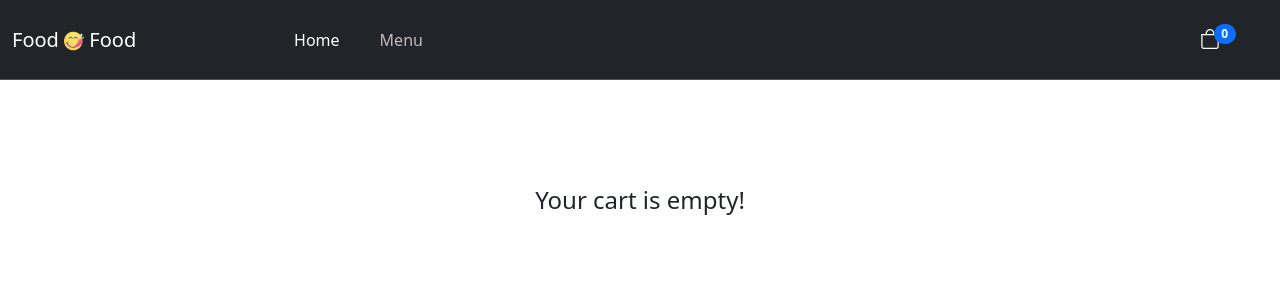
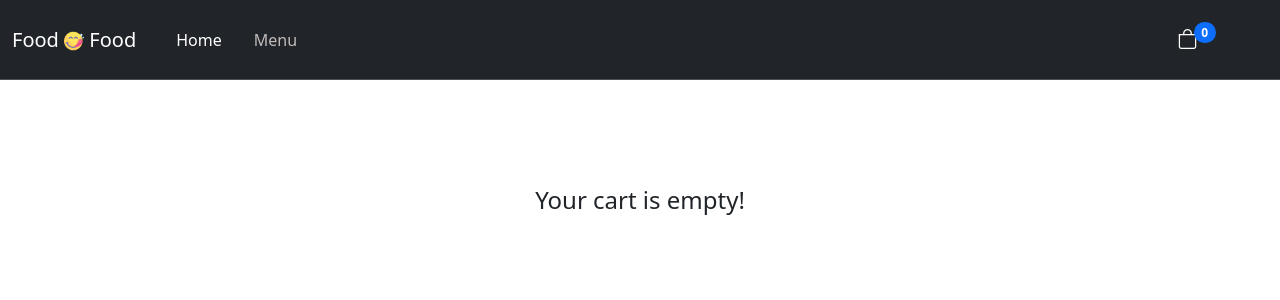
Before and after one commit to karthis668/my-ecommerce-app, a React (Vite) app: page /cart in a window 1280 px wide. Shown: the top 300 px of the page. Built offline with nearby package versions, Linux system fonts and the light colour scheme.

Commit message:
ui responsive issues fixed

```diff
--- a/src/components/navbar/navbar.jsx
+++ b/src/components/navbar/navbar.jsx
@@ -38,20 +38,20 @@ const NavBar = () => {
           <span className="navbar-toggler-icon"></span>
         </button>
         <div className="collapse navbar-collapse" id="navbarSupportedContent">
-          <ul className="navbar-nav me-auto mb-2 mb-lg-0 ">
-            <li className="nav-item" onClick={() => setMenu("Home")}>
+          <ul className="navbar-nav me-auto">
+            <li className="nav-item ms-3" onClick={() => setMenu("Home")}>
               <span className={`nav-link ${menu == "Home" ? "active" : ""}`}>
                 <Link to="/">Home</Link>
               </span>
             </li>
-            <li className="nav-item ms-4" onClick={() => setMenu("Recipes")}>
+            <li className="nav-item ms-3" onClick={() => setMenu("Recipes")}>
               <span className={`nav-link ${menu == "Recipes" ? "active" : ""}`}>
                 <Link to="recipes">Menu</Link>
               </span>
             </li>
           </ul>
           <div>
-          <Link to={"/cart"} >
+          <Link to={"/cart"} className="">
           <i className="bi bi-bag me-5"></i>
           <span className="badge text-bg-primary rounded-pill">{cart}</span>
           </Link>
--- a/src/pages/home.jsx
+++ b/src/pages/home.jsx
@@ -1,7 +1,6 @@
 import { useContext, useEffect, useState } from "react";
 import { getRecipesList } from "../api/recipesapi";
 import Loader from "../components/loader/loader";
-import Rating from "../components/rating/rating";
 import CarouselBanner from "./carouselBanner";
 import { Link } from "react-router-dom";
 import { CartContext } from "../components/context/cart";
@@ -56,12 +55,12 @@ function Home() {
                   <p className="card-text">{recp.instructions}</p>
                   <div className="d-flex justify-content-between align-items-center">
                     <span>
-                      Rating : <Rating className="rating" value={recp.rating} />
+                      Rating :  <i className="bi bi-star-fill" style={{color:'green'}}></i> {recp.rating}
                     </span>
                     <button
                       onClick={() => addCart(recp)}
                       type="button"
-                      className="btn btn-primary"  id="liveToastBtn">
+                      className="btn btn-primary btn-sm"  id="liveToastBtn">
                       Add to Cart
                     </button>
                   </div>
--- a/src/pages/recipe-details.jsx
+++ b/src/pages/recipe-details.jsx
@@ -49,16 +49,16 @@ function RecipeDetails() {
       ) : (
         <div>
           <div className="row p-3">
-            <div className="col-5">
+            <div className="col md-col-5 lg-col-5 sm-col-12">
               <img className="product-detail-img" src={data?.image} width="600px" height="500px" />
 
             </div>
-            <div className="col-6">
+            <div className="col sm-col-12 md-col-7 lg-col-7">
               <div className="d-flex justify-content-between align-items-center">
               <h3>
                 {data?.name} ({data?.cuisine})
               </h3>
-              <button onClick={()=>addCart(data)} type="button" className="btn btn-primary">
+              <button onClick={()=>addCart(data)} type="button" className="btn btn-primary btn-sm">
                 Add  to Cart
               </button>
               </div>
--- a/src/scss/style.scss
+++ b/src/scss/style.scss
@@ -6,6 +6,14 @@ p.card-text {
     overflow: hidden;
     display: -webkit-box;
     -webkit-line-clamp: 2;
+    line-clamp: 2;
+    -webkit-box-orient: vertical;
+}
+
+h5.card-title.d-flex.justify-content-between a {
+    overflow: hidden;
+    display: -webkit-box;
+    -webkit-line-clamp: 1;
     line-clamp: 2;
     -webkit-box-orient: vertical;
 }
@@ -66,9 +74,9 @@ span.nav-link.active a {
 }
 
 span.badge.text-bg-primary.rounded-pill {
-    position: absolute;
-    right: 44px;
-    top: 30%;
+    position: relative;
+    right: 52px;
+    top: -10px;
 }
 
 .row.my-3.cart-list {
```
